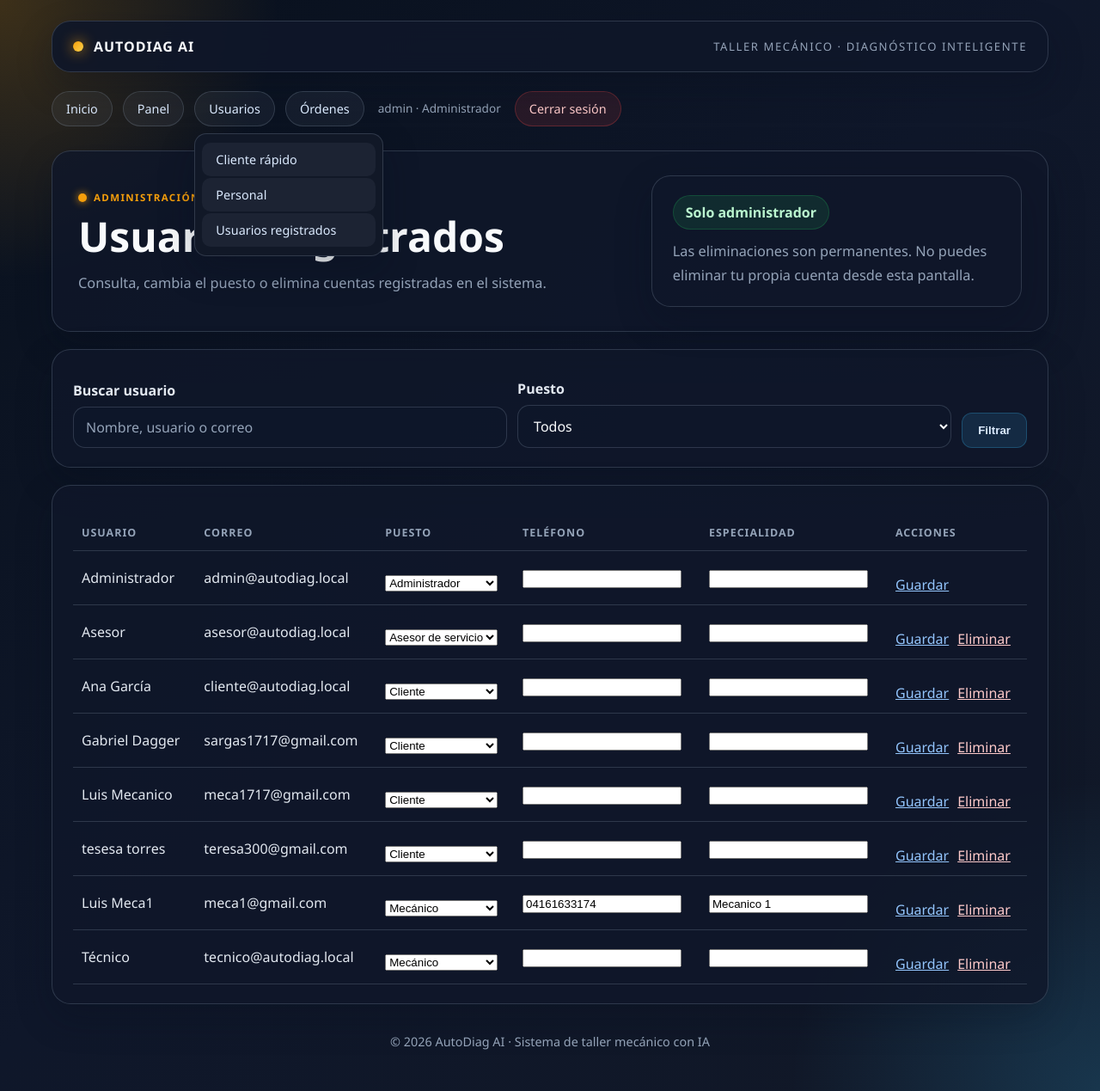
After one commit to cesal200/AutoDiag-AI, a Django app: page /usuarios/ in a window 1280 px wide, after a click on "Usuarios". The commit adds this page. Shown: the whole page at 86% size. Run offline with Django 5.2, Linux system fonts and the light colour scheme; a user stored in the database is signed in; data comes from the database, SQL or seed files in the repository; both versions use the stored data as it was after the commit.

Commit message:
Ajustes perfil mecanico y eliminacion de Administracion Django de usuario admin

```diff
--- a/taller_mecanico/accounts/views.py
+++ b/taller_mecanico/accounts/views.py
@@ -1,8 +1,18 @@
 from django.contrib import messages
 from django.contrib.auth import login
+from django.contrib.auth.models import User
+from django.core.exceptions import PermissionDenied
+from django.db.models import Q
 from django.shortcuts import redirect, render
 
-from .forms import RegistroClienteForm
+from accounts.decorators import rol_requerido
+from accounts.models import InvitacionPersonal, PerfilUsuario
+
+from .forms import (
+    CrearPersonalForm,
+    InvitacionPersonalForm,
+    RegistroClienteForm,
+)
 
 
 def registro(request):
@@ -13,7 +23,117 @@ def registro(request):
     if request.method == 'POST' and form.is_valid():
         user = form.save()
         login(request, user)
-        messages.success(request, 'Cuenta creada. Ya puedes registrar tu orden.')
+        if user.perfil.rol == PerfilUsuario.Rol.CLIENTE:
+            messages.success(request, 'Cuenta creada. Ya puedes registrar tu orden.')
+        else:
+            messages.success(
+                request,
+                f'Cuenta creada con el puesto de {user.perfil.get_rol_display()}.',
+            )
         return redirect('dashboard')
 
     return render(request, 'accounts/registro.html', {'form': form})
+
+
+@rol_requerido(PerfilUsuario.Rol.ADMIN)
+def gestionar_personal(request):
+    crear_form = CrearPersonalForm(request.POST if 'crear_personal' in request.POST else None)
+    invitacion_form = InvitacionPersonalForm(
+        request.POST if 'crear_invitacion' in request.POST else None
+    )
+
+    if request.method == 'POST' and 'crear_personal' in request.POST:
+        if crear_form.is_valid():
+            user = crear_form.save()
+            messages.success(
+                request,
+                f'Usuario {user.username} creado como {user.perfil.get_rol_display()}.',
+            )
+            return redirect('gestionar_personal')
+        invitacion_form = InvitacionPersonalForm()
+    elif request.method == 'POST' and 'crear_invitacion' in request.POST:
+        if invitacion_form.is_valid():
+            invitacion = invitacion_form.save(creado_por=request.user)
+            messages.success(
+                request,
+                f'Código de puesto creado: {invitacion.codigo}',
+            )
+            return redirect('gestionar_personal')
+        crear_form = CrearPersonalForm()
+
+    invitaciones = InvitacionPersonal.objects.select_related(
+        'creado_por', 'usado_por'
+    ).all()
+    personal = PerfilUsuario.objects.select_related('user').exclude(
+        rol=PerfilUsuario.Rol.CLIENTE
+    ).order_by('rol', 'user__first_name', 'user__username')
+
+    return render(request, 'accounts/gestionar_personal.html', {
+        'crear_form': crear_form,
+        'invitacion_form': invitacion_form,
+        'invitaciones': invitaciones,
+        'personal': personal,
+    })
+
+
+@rol_requerido(PerfilUsuario.Rol.ADMIN)
+def gestionar_usuarios(request):
+    if request.method == 'POST':
+        usuario_id = request.POST.get('usuario_id')
+        accion = request.POST.get('accion')
+
+        try:
+            usuario = User.objects.select_related('perfil').get(pk=usuario_id)
+        except User.DoesNotExist:
+            messages.error(request, 'El usuario seleccionado ya no existe.')
+            return redirect('gestionar_usuarios')
+
+        if accion == 'actualizar':
+            rol = request.POST.get('rol')
+            roles_validos = {choice[0] for choice in PerfilUsuario.Rol.choices}
+            if rol not in roles_validos:
+                messages.error(request, 'El puesto seleccionado no es válido.')
+            else:
+                perfil = usuario.perfil
+                perfil.rol = rol
+                perfil.telefono = request.POST.get('telefono', '').strip()
+                perfil.especialidad = request.POST.get('especialidad', '').strip()
+                perfil.save(update_fields=['rol', 'telefono', 'especialidad'])
+                messages.success(request, f'Usuario {usuario.username} actualizado.')
+
+        elif accion == 'eliminar':
+            if usuario.pk == request.user.pk:
+                messages.error(request, 'No puedes eliminar tu propia cuenta mientras estés conectado.')
+            elif usuario.is_superuser:
+                messages.error(request, 'No puedes eliminar otra cuenta administradora del sistema.')
+            else:
+                nombre = usuario.username
+                usuario.delete()
+                messages.success(request, f'Usuario {nombre} eliminado del sistema.')
+        else:
+            raise PermissionDenied
+
+        return redirect('gestionar_usuarios')
+
+    busqueda = request.GET.get('q', '').strip()
+    rol_filtro = request.GET.get('rol', '').strip()
+    usuarios = User.objects.select_related('perfil').order_by(
+        'perfil__rol', 'first_name', 'last_name', 'username'
+    )
+
+    if busqueda:
+        usuarios = usuarios.filter(
+            Q(username__icontains=busqueda)
+            | Q(email__icontains=busqueda)
+            | Q(first_name__icontains=busqueda)
+            | Q(last_name__icontains=busqueda)
+        )
+    if rol_filtro in dict(PerfilUsuario.Rol.choices):
+        usuarios = usuarios.filter(perfil__rol=rol_filtro)
+
+    return render(request, 'accounts/gestionar_usuarios.html', {
+        'usuarios': usuarios,
+        'roles': PerfilUsuario.Rol.choices,
+        'busqueda': busqueda,
+        'rol_filtro': rol_filtro,
+    })
--- a/taller_mecanico/taller_mecanico/urls.py
+++ b/taller_mecanico/taller_mecanico/urls.py
@@ -16,7 +16,6 @@ Including another URLconf
 """
 from django.conf import settings
 from django.conf.urls.static import static
-from django.contrib import admin
 from django.contrib.auth import views as auth_views
 from django.urls import include, path
 
@@ -29,9 +28,10 @@ urlpatterns = [
     path('login/', auth_views.LoginView.as_view(template_name='registration/login.html'), name='login'),
     path('logout/', auth_views.LogoutView.as_view(), name='logout'),
     path('', views.home, name='home'),
-    path('admin/', admin.site.urls),
     path('accounts/', include('django.contrib.auth.urls')),
     path('registro/', accounts_views.registro, name='registro'),
+    path('personal/', accounts_views.gestionar_personal, name='gestionar_personal'),
+    path('usuarios/', accounts_views.gestionar_usuarios, name='gestionar_usuarios'),
     path('panel/', workshop_views.dashboard, name='dashboard'),
     path('panel/admin/', workshop_views.dashboard_admin, name='dashboard_admin'),
     path('panel/cliente/', workshop_views.dashboard_cliente, name='dashboard_cliente'),
--- /dev/null
+++ b/taller_mecanico/templates/accounts/gestionar_usuarios.html
@@ -0,0 +1,90 @@
+{% extends 'base.html' %}
+
+{% block title %}Usuarios registrados{% endblock %}
+
+{% block content %}
+<div class="hero">
+    <div>
+        <span class="eyebrow">Administración de cuentas</span>
+        <h1>Usuarios registrados</h1>
+        <p class="subtitle">Consulta, cambia el puesto o elimina cuentas registradas en el sistema.</p>
+    </div>
+    <div class="panel">
+        <span class="badge">Solo administrador</span>
+        <p class="subtitle" style="margin-top: 12px;">Las eliminaciones son permanentes. No puedes eliminar tu propia cuenta desde esta pantalla.</p>
+    </div>
+</div>
+
+<div class="panel" style="margin-top: 20px;">
+    <form method="get" class="inline-form">
+        <div class="field" style="min-width: 240px;">
+            <label for="buscar-usuarios">Buscar usuario</label>
+            <input id="buscar-usuarios" type="search" name="q" value="{{ busqueda }}" placeholder="Nombre, usuario o correo">
+        </div>
+        <div class="field" style="min-width: 180px;">
+            <label for="filtro-rol">Puesto</label>
+            <select id="filtro-rol" name="rol">
+                <option value="">Todos</option>
+                {% for valor, etiqueta in roles %}
+                    <option value="{{ valor }}" {% if rol_filtro == valor %}selected{% endif %}>{{ etiqueta }}</option>
+                {% endfor %}
+            </select>
+        </div>
+        <button class="btn secondary" type="submit">Filtrar</button>
+    </form>
+</div>
+
+<div class="panel" style="margin-top: 20px;">
+    {% if usuarios %}
+        <table class="table">
+            <thead>
+                <tr>
+                    <th>Usuario</th>
+                    <th>Correo</th>
+                    <th>Puesto</th>
+                    <th>Teléfono</th>
+                    <th>Especialidad</th>
+                    <th>Acciones</th>
+                </tr>
+            </thead>
+            <tbody>
+                {% for usuario in usuarios %}
+                    <tr>
+                        <td>{{ usuario.get_full_name|default:usuario.get_username }}</td>
+                        <td>{{ usuario.email|default:'—' }}</td>
+                        <td>
+                            <form method="post" class="inline-form">
+                                {% csrf_token %}
+                                <input type="hidden" name="accion" value="actualizar">
+                                <input type="hidden" name="usuario_id" value="{{ usuario.pk }}">
+                                <select name="rol" aria-label="Puesto de {{ usuario.username }}">
+                                    {% for valor, etiqueta in roles %}
+                                        <option value="{{ valor }}" {% if usuario.perfil.rol == valor %}selected{% endif %}>{{ etiqueta }}</option>
+                                    {% endfor %}
+                                </select>
+                        </td>
+                        <td><input type="text" name="telefono" value="{{ usuario.perfil.telefono }}" maxlength="30" aria-label="Teléfono"></td>
+                        <td><input type="text" name="especialidad" value="{{ usuario.perfil.especialidad }}" maxlength="100" aria-label="Especialidad"></td>
+                        <td>
+                            <div class="actions">
+                                <button class="link-button" type="submit">Guardar</button>
+                            </form>
+                                {% if usuario.pk != user.pk and not usuario.is_superuser %}
+                                    <form method="post" onsubmit="return confirm('¿Eliminar permanentemente a {{ usuario.username }}?');">
+                                        {% csrf_token %}
+                                        <input type="hidden" name="accion" value="eliminar">
+                                        <input type="hidden" name="usuario_id" value="{{ usuario.pk }}">
+                                        <button class="link-button" type="submit" style="color: #fecaca;">Eliminar</button>
+                                    </form>
+                                {% endif %}
+                            </div>
+                        </td>
+                    </tr>
+                {% endfor %}
+            </tbody>
+        </table>
+    {% else %}
+        <p class="empty">No se encontraron usuarios registrados.</p>
+    {% endif %}
+</div>
+{% endblock %}
--- a/taller_mecanico/templates/accounts/registro.html
+++ b/taller_mecanico/templates/accounts/registro.html
@@ -4,9 +4,9 @@
 
 {% block content %}
 <div class="panel" style="max-width: 680px; margin: 0 auto;">
-    <span class="eyebrow">Registro de clientes</span>
+    <span class="eyebrow">Registro de usuario</span>
     <h1>Crear cuenta</h1>
-    <p class="subtitle">Regístrate para registrar órdenes y seguir el estado de tu vehículo.</p>
+    <p class="subtitle">Regístrate como cliente o usa un código autorizado para ingresar como asesor o mecánico.</p>
 
     {% if form.non_field_errors %}
         <div class="message error" style="margin-top: 16px;">{{ form.non_field_errors }}</div>
--- a/taller_mecanico/templates/base.html
+++ b/taller_mecanico/templates/base.html
@@ -104,6 +104,42 @@
             color: #111827;
             border-color: transparent;
             transform: translateY(-1px);
+        }
+
+        .nav-group {
+            position: relative;
+        }
+
+        .nav-summary {
+            list-style: none;
+            color: #dbeafe;
+            background: rgba(148, 163, 184, 0.08);
+            border: 1px solid var(--border);
+            border-radius: 999px;
+            padding: 10px 16px;
+            font-size: 0.9rem;
+            cursor: pointer;
+        }
+
+        .nav-summary::-webkit-details-marker { display: none; }
+
+        .nav-menu {
+            position: absolute;
+            z-index: 20;
+            min-width: 220px;
+            margin-top: 8px;
+            padding: 8px;
+            background: #111827;
+            border: 1px solid var(--border);
+            border-radius: 14px;
+            box-shadow: var(--shadow);
+        }
+
+        .nav-menu a {
+            display: block;
+            border: 0;
+            border-radius: 10px;
+            margin: 2px 0;
         }
 
         .nav-user {
@@ -483,14 +519,33 @@
             <a href="{% url 'home' %}">Inicio</a>
             {% if user.is_authenticated %}
                 <a href="{% url 'dashboard' %}">Panel</a>
-                <a href="{% url 'orden_lista' %}">Órdenes</a>
-                {% if rol_actual != 'MECANICO' %}
-                    <a href="{% url 'vehiculo_nueva' %}">Nuevo vehículo</a>
-                    <a href="{% url 'orden_nueva' %}">Nueva orden</a>
-                {% endif %}
                 {% if es_admin_operativo %}
-                    <a href="{% url 'cliente_rapido' %}">Cliente rápido</a>
-                    <a href="/admin/">Administración</a>
+                    {% if rol_actual == 'ADMIN' %}
+                        <details class="nav-group">
+                            <summary class="nav-summary">Usuarios</summary>
+                            <div class="nav-menu">
+                                <a href="{% url 'cliente_rapido' %}">Cliente rápido</a>
+                                <a href="{% url 'gestionar_personal' %}">Personal</a>
+                                <a href="{% url 'gestionar_usuarios' %}">Usuarios registrados</a>
+                            </div>
+                        </details>
+                    {% else %}
+                        <a href="{% url 'cliente_rapido' %}">Cliente rápido</a>
+                    {% endif %}
+                    <details class="nav-group">
+                        <summary class="nav-summary">Órdenes</summary>
+                        <div class="nav-menu">
+                            <a href="{% url 'orden_lista' %}">Ver órdenes</a>
+                            <a href="{% url 'orden_nueva' %}">Nueva orden</a>
+                            <a href="{% url 'vehiculo_nueva' %}">Nuevo vehículo</a>
+                        </div>
+                    </details>
+                {% else %}
+                    <a href="{% url 'orden_lista' %}">Órdenes</a>
+                    {% if rol_actual != 'MECANICO' %}
+                        <a href="{% url 'vehiculo_nueva' %}">Nuevo vehículo</a>
+                        <a href="{% url 'orden_nueva' %}">Nueva orden</a>
+                    {% endif %}
                 {% endif %}
                 <span class="nav-user">{{ user.get_username }} · {{ rol_display }}</span>
                 <form method="post" action="{% url 'logout' %}" class="logout-form">
--- a/taller_mecanico/templates/dashboard/admin.html
+++ b/taller_mecanico/templates/dashboard/admin.html
@@ -11,7 +11,7 @@
         <div class="button-row">
             <a class="btn primary" href="{% url 'orden_nueva' %}">Nueva orden</a>
             <a class="btn secondary" href="{% url 'cliente_rapido' %}">Crear cliente rápido</a>
-            <a class="btn secondary" href="/admin/">Django admin</a>
+            <a class="btn secondary" href="{% url 'gestionar_usuarios' %}">Gestionar usuarios</a>
         </div>
     </div>
     <div class="panel">
@@ -20,7 +20,7 @@
             <li>Órdenes de clientes registrados y walk-in</li>
             <li>Asignación de mecánicos</li>
             <li>Seguimiento por enlace público</li>
-            <li>Gestión completa en Django admin</li>
+            <li>Gestión protegida de usuarios y personal</li>
         </ul>
     </div>
 </div>
--- a/taller_mecanico/templates/registration/login.html
+++ b/taller_mecanico/templates/registration/login.html
@@ -25,7 +25,7 @@
         <input type="hidden" name="next" value="{{ next }}">
         <div class="button-row">
             <button class="btn primary" type="submit">Ingresar</button>
-            <a class="btn secondary" href="{% url 'registro' %}">Crear cuenta de cliente</a>
+            <a class="btn secondary" href="{% url 'registro' %}">Crear cuenta</a>
         </div>
     </form>
 </div>
```
Also changed, not shown: taller_mecanico/accounts/admin.py (+18 -1 lines), taller_mecanico/accounts/forms.py (+93 -5 lines), taller_mecanico/accounts/models.py (+55 -0 lines), taller_mecanico/accounts/tests.py (+136 -1 lines), taller_mecanico/templates/accounts/gestionar_personal.html (added, +118 -0 lines), taller_mecanico/accounts/migrations/0003_invitacionpersonal.py (added), taller_mecanico/db.sqlite3.
